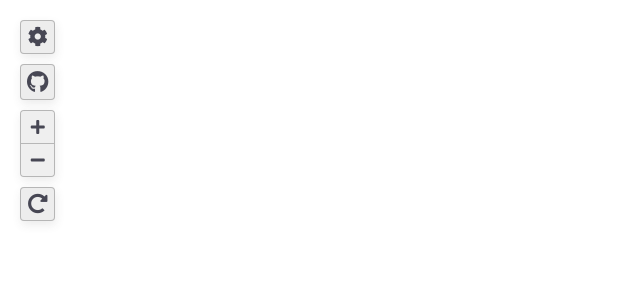
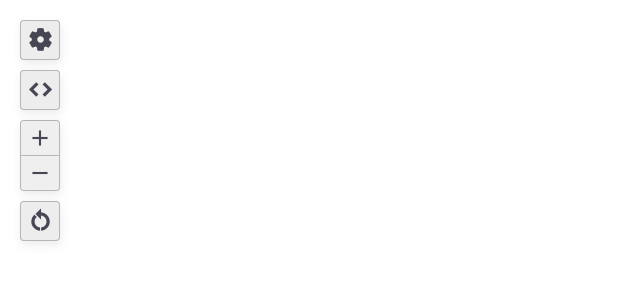
Before and after one commit to herin049/FractalVisualizer, a React app: page / in a window 1280 px wide. Shown: the top 300 px of the page, without its empty margins (0-640 px from the left). Built offline with nearby package versions, Linux system fonts and the light colour scheme.

Commit message:
Update some styling, add tooltips and link to github page

```diff
--- a/src/components/Sidebuttons.jsx
+++ b/src/components/Sidebuttons.jsx
@@ -6,21 +6,31 @@ const Sidebuttons = () => {
         <>
             <div className="side-button-container">
                 <button className="side-button" type="button">
-                    <i className="fas fa-cog" />
+                    <span className="material-icons">settings</span>
+                    <div className="info-tooltip">Settings</div>
                 </button>
-                <button className="side-button" type="button">
-                    <i className="fab fa-github" />
-                </button>
+                <a
+                    className="side-button"
+                    href="https://github.com/herin049/FractalVisualizer"
+                    target="_blank"
+                    rel="noreferrer"
+                >
+                    <span className="material-icons">code</span>
+                    <div className="info-tooltip">View the source!</div>
+                </a>
                 <div className="zoom-container">
                     <button id="zoom-in-button" type="button">
-                        <i className="fas fa-plus" />
+                        <span className="material-icons">add</span>
+                        <div className="info-tooltip">Zoom in</div>
                     </button>
                     <button id="zoom-out-button" type="button">
-                        <i className="fas fa-minus" />
+                        <span className="material-icons">remove</span>
+                        <div className="info-tooltip">Zoom out</div>
                     </button>
                 </div>
                 <button className="side-button" type="button">
-                    <i className="fas fa-redo-alt" />
+                    <span className="material-icons">restart_alt</span>
+                    <div className="info-tooltip">Reset orientation</div>
                 </button>
             </div>
             <Settings />
--- a/src/index.html
+++ b/src/index.html
@@ -1,16 +1,22 @@
 <!DOCTYPE html>
 <html lang="en">
+
 <head>
     <meta charset="UTF-8" />
     <meta name="viewport" content="width=device-width, initial-scale=1.0" />
     <meta http-equiv="X-UA-Compatible" content="ie=edge" />
+    <link rel="stylesheet" href="https://cdnjs.cloudflare.com/ajax/libs/font-awesome/5.15.3/css/all.min.css" />
     <link
-            rel="stylesheet"
-            href="https://cdnjs.cloudflare.com/ajax/libs/font-awesome/5.15.3/css/all.min.css"
-        />
+        href="https://fonts.googleapis.com/css?family=Material+Icons|Material+Icons+Outlined|Material+Icons+Two+Tone|Material+Icons+Round|Material+Icons+Sharp"
+        rel="stylesheet">
+
+    <link rel="stylesheet" type="text/css"
+        href="http://fonts.googleapis.com/css?family=Ubuntu">
     <title>Fractal Visualizer</title>
 </head>
+
 <body>
     <div id="root"></div>
 </body>
+
 </html>
--- a/styles/main.scss
+++ b/styles/main.scss
@@ -1,6 +1,6 @@
 $container-color: #fff;
 $side-button-color: #ededed;
-$icon-font-size: 20px;
+$icon-font-size: 26px;
 $icon-color: #474754;
 $icon-hover-color: #000000;
 
@@ -26,7 +26,9 @@ canvas {
 
 .side-button {
     display: block;
-    padding: 6px;
+    position: relative;
+    padding-top: 6px;
+    padding-bottom: 6px;
     background-color: $side-button-color;
     border-radius: 4px;
     border: 1px solid rgba(128, 128, 128, 0.5);
@@ -34,24 +36,22 @@ canvas {
     text-align: center;
     margin-top: 5px;
     margin-bottom: 5px;
+    text-decoration: none;
 
     &:hover {
         cursor: pointer;
     }
 }
 
-.side-button > i {
+.side-button > span {
     display: block;
     font-size: $icon-font-size;
+    font-weight: bold;
     color: $icon-color;
     transition: color 0.1s ease-in-out;
 }
 
-.side-button > .fa-github {
-    font-size: 22px;
-}
-
-.side-button:hover > i {
+.side-button:hover > span {
     color: $icon-hover-color;
 }
 
@@ -70,42 +70,46 @@ canvas {
 #zoom-in-button {
     width: 100%;
     display: block;
+    position: relative;
     border-radius: 4px 4px 0 0;
     border: none;
     border-bottom: 1px solid rgba(128, 128, 128, 0.5);
-    padding: 8px;
+    padding-top: 4px;
+    padding-bottom: 4px;
 
     &:hover {
         cursor: pointer;
     }
 }
 
-#zoom-in-button > i {
+#zoom-in-button > span {
     display: block;
-    font-size: 16px;
+    font-size: $icon-font-size;
     color: $icon-color;
     transition: color 0.1s ease-in-out;
 }
 
-#zoom-in-button:hover > i {
+#zoom-in-button:hover > span {
     color: $icon-hover-color;
 }
 
 #zoom-out-button {
     width: 100%;
     display: block;
+    position: relative;
     border-radius: 0 0 4px 4px;
     border: none;
-    padding: 8px;
+    padding-top: 4px;
+    padding-bottom: 4px;
 
     &:hover {
         cursor: pointer;
     }
 }
 
-#zoom-out-button > i {
+#zoom-out-button > span {
     display: block;
-    font-size: 16px;
+    font-size: $icon-font-size;
     color: $icon-color;
     transition: color 0.1s ease-in-out;
 }
@@ -114,7 +118,7 @@ canvas {
     color: $icon-hover-color;
 }
 
-#zoom-out-button:hover > i {
+#zoom-out-button:hover > span {
     color: $icon-hover-color;
 }
 
@@ -130,3 +134,31 @@ canvas {
     border-radius: 10px;
     box-shadow: 1px 4px 10px rgba(64, 64, 64, 15%);
 }
+
+.info-tooltip {
+    visibility: hidden;
+    position: absolute;
+    top: 50%;
+    left: 50px;
+    padding: 7px 14px 7px 14px;
+    color: white;
+    background-color: #424242d4;
+    cursor: default;
+    border-radius: 4px;
+    border: none;
+    white-space: nowrap;
+    box-shadow: 1px 4px 10px rgba(64, 64, 64, 0.1);
+    transform: translateY(-50%);
+    font-family: 'Ubuntu', sans-serif;
+    font-size: 15px;
+    opacity: 0;
+    transition: visibility 0s linear 0s, opacity 300ms;
+}
+
+.side-button:hover .info-tooltip,
+#zoom-in-button:hover .info-tooltip,
+#zoom-out-button:hover .info-tooltip {
+    visibility: visible;
+    opacity: 1;
+    transition: visibility 0s linear 0s, opacity 300ms;
+}
```
Lines whose indentation alone changed are shown as unchanged.
